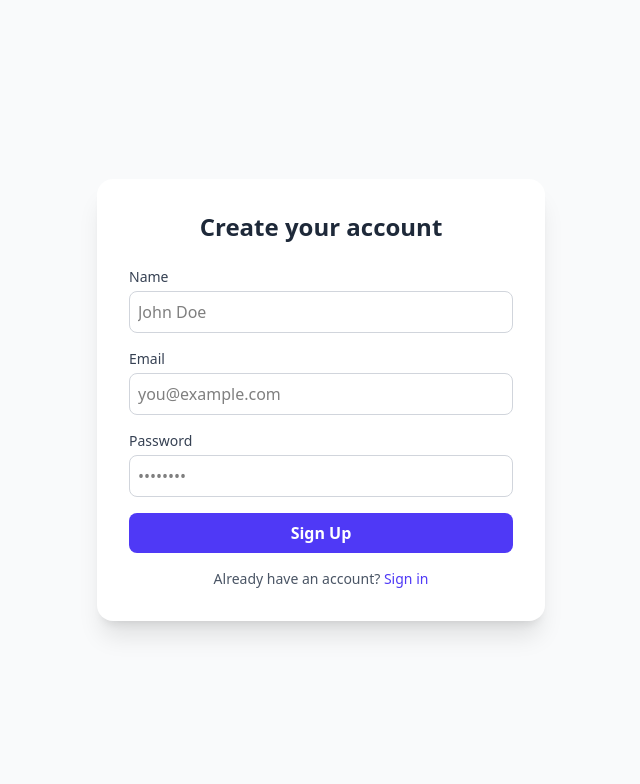
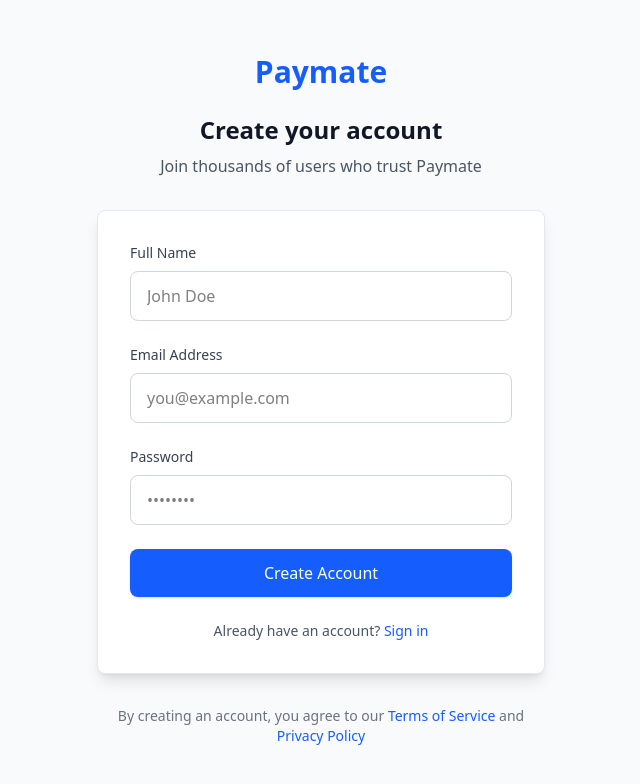
Before and after one commit to amitesh08/Paymate, a React (Vite) app in the folder frontend/: page /signup in a window 1280 px wide. Shown: the top 784 px of the page, without its empty margins (319-959 px from the left). Built offline with nearby package versions, Linux system fonts and the light colour scheme; no server answers.

Commit message:
fix: Signin and Signup page ui revamp , minor ui changes

```diff
--- a/frontend/src/pages/Signin.jsx
+++ b/frontend/src/pages/Signin.jsx
@@ -1,4 +1,4 @@
-import React from "react";
+"use client";
 import { useForm } from "react-hook-form";
 import axios from "axios";
 import toast, { Toaster } from "react-hot-toast";
@@ -11,7 +11,6 @@
     handleSubmit,
     formState: { errors },
   } = useForm();
-
   const { setUser } = useUser();
   const navigate = useNavigate();
 
@@ -22,13 +21,9 @@
         data,
         { withCredentials: true }
       );
-
       const user = res.data.user;
-
       setUser(user);
-
       toast.success("Login successful!");
-
       setTimeout(() => {
         //wait before navigating to dashboard
         navigate("/dashboard");
@@ -40,42 +35,99 @@
 
   return (
     <div className="min-h-screen flex items-center justify-center bg-gray-50 px-4">
-      <Toaster />
-      <div className="w-full max-w-md bg-white shadow-xl rounded-2xl p-8 space-y-6">
-        <h2 className="text-center text-2xl font-semibold text-gray-800">
-          Sign in to <b>Paymate</b>
+      <Toaster
+        position="top-center"
+        toastOptions={{
+          duration: 4000,
+          style: {
+            background: "#fff",
+            color: "#374151",
+            boxShadow:
+              "0 4px 6px -1px rgba(0, 0, 0, 0.1), 0 2px 4px -1px rgba(0, 0, 0, 0.06)",
+            border: "1px solid #e5e7eb",
+            borderRadius: "8px",
+          },
+          success: {
+            iconTheme: {
+              primary: "#10b981",
+              secondary: "#fff",
+            },
+          },
+          error: {
+            iconTheme: {
+              primary: "#ef4444",
+              secondary: "#fff",
+            },
+          },
+        }}
+      />
+
+      <div className="w-full max-w-md">
+        {/* Header */}
+        <div className="text-center mb-8">
+          <div className="mb-6">
+            <span className="text-3xl font-bold text-blue-600">Paymate</span>
+          </div>
+          <h2 className="text-2xl font-bold text-gray-900 mb-2">
+            Welcome back
           </h2>
+          <p className="text-gray-600">Sign in to your account to continue</p>
+        </div>
 
-        <form onSubmit={handleSubmit(onSubmit)} className="space-y-4">
+        {/* Form Card */}
+        <div className="bg-white shadow-lg rounded-lg p-8 border border-gray-200">
+          <form onSubmit={handleSubmit(onSubmit)} className="space-y-6">
             <div>
-            <label className="block text-sm font-medium text-gray-700">
-              Email
+              <label className="block text-sm font-medium text-gray-700 mb-2">
+                Email Address
               </label>
               <input
                 {...register("email", { required: "Email is required" })}
                 type="email"
-              className="mt-1 block w-full border border-gray-300 rounded-lg p-2"
+                className="w-full px-4 py-3 border border-gray-300 rounded-lg focus:ring-2 focus:ring-blue-500 focus:border-blue-500 transition-colors duration-200"
                 placeholder="you@example.com"
               />
               {errors.email && (
-              <p className="text-red-500 text-sm mt-1">
+                <p className="text-red-500 text-sm mt-2 flex items-center">
+                  <svg
+                    className="w-4 h-4 mr-1"
+                    fill="currentColor"
+                    viewBox="0 0 20 20"
+                  >
+                    <path
+                      fillRule="evenodd"
+                      d="M18 10a8 8 0 11-16 0 8 8 0 0116 0zm-7 4a1 1 0 11-2 0 1 1 0 012 0zm-1-9a1 1 0 00-1 1v4a1 1 0 102 0V6a1 1 0 00-1-1z"
+                      clipRule="evenodd"
+                    />
+                  </svg>
                   {errors.email.message}
                 </p>
               )}
             </div>
 
             <div>
-            <label className="block text-sm font-medium text-gray-700">
+              <label className="block text-sm font-medium text-gray-700 mb-2">
                 Password
               </label>
               <input
                 {...register("password", { required: "Password is required" })}
                 type="password"
-              className="mt-1 block w-full border border-gray-300 rounded-lg p-2"
+                className="w-full px-4 py-3 border border-gray-300 rounded-lg focus:ring-2 focus:ring-blue-500 focus:border-blue-500 transition-colors duration-200"
                 placeholder="••••••••"
               />
               {errors.password && (
-              <p className="text-red-500 text-sm mt-1">
+                <p className="text-red-500 text-sm mt-2 flex items-center">
+                  <svg
+                    className="w-4 h-4 mr-1"
+                    fill="currentColor"
+                    viewBox="0 0 20 20"
+                  >
+                    <path
+                      fillRule="evenodd"
+                      d="M18 10a8 8 0 11-16 0 8 8 0 0116 0zm-7 4a1 1 0 11-2 0 1 1 0 012 0zm-1-9a1 1 0 00-1 1v4a1 1 0 102 0V6a1 1 0 00-1-1z"
+                      clipRule="evenodd"
+                    />
+                  </svg>
                   {errors.password.message}
                 </p>
               )}
@@ -83,17 +135,31 @@
 
             <button
               type="submit"
-            className="w-full bg-indigo-600 text-white font-semibold py-2 px-4 rounded-lg hover:bg-indigo-700 transition"
+              className="w-full bg-blue-600 hover:bg-blue-700 text-white font-medium py-3 px-4 rounded-lg shadow-sm hover:shadow-md transition-all duration-300"
             >
               Sign In
             </button>
-          <p className="text-sm text-center text-gray-600">
+
+            <div className="text-center">
+              <p className="text-sm text-gray-600">
                 Don't have an account?{" "}
-            <Link to="/signup" className="text-indigo-600 hover:underline">
+                <Link
+                  to="/signup"
+                  className="font-medium text-blue-600 hover:text-blue-500 transition-colors duration-200"
+                >
                   Create one
                 </Link>
               </p>
+            </div>
           </form>
+        </div>
+
+        {/* Footer */}
+        <div className="text-center mt-8">
+          <p className="text-sm text-gray-500">
+            Secure login powered by Paymate
+          </p>
+        </div>
       </div>
     </div>
   );
--- a/frontend/src/pages/Signup.jsx
+++ b/frontend/src/pages/Signup.jsx
@@ -1,3 +1,4 @@
+"use client";
 import { useForm } from "react-hook-form";
 import useUser from "../hooks/useUser";
 import { Link, useNavigate } from "react-router-dom";
@@ -10,7 +11,6 @@
     handleSubmit,
     formState: { errors },
   } = useForm();
-
   const { setUser } = useUser();
   const navigate = useNavigate();
 
@@ -19,14 +19,13 @@
       const res = await axios.post(
         "http://localhost:8000/api/v1/auth/signup",
         data,
-        { withCredentials: true } //for setting tokens
+        {
+          withCredentials: true, //for setting tokens
+        }
       );
-
       const user = res.data.user;
       setUser(user);
-
       toast.success("Signup successful!");
-
       setTimeout(() => {
         //wait before navigating to dashboard
         navigate("/dashboard");
@@ -40,77 +39,177 @@
       );
     }
   };
+
   return (
     <div className="min-h-screen flex items-center justify-center bg-gray-50 px-4">
-      {" "}
-      <Toaster />
-      <div className="w-full max-w-md bg-white shadow-xl rounded-2xl p-8 space-y-6">
-        {" "}
-        <h2 className="text-center text-2xl font-semibold text-gray-800">
+      <Toaster
+        position="top-center"
+        toastOptions={{
+          duration: 4000,
+          style: {
+            background: "#fff",
+            color: "#374151",
+            boxShadow:
+              "0 4px 6px -1px rgba(0, 0, 0, 0.1), 0 2px 4px -1px rgba(0, 0, 0, 0.06)",
+            border: "1px solid #e5e7eb",
+            borderRadius: "8px",
+          },
+          success: {
+            iconTheme: {
+              primary: "#10b981",
+              secondary: "#fff",
+            },
+          },
+          error: {
+            iconTheme: {
+              primary: "#ef4444",
+              secondary: "#fff",
+            },
+          },
+        }}
+      />
+
+      <div className="w-full max-w-md">
+        {/* Header */}
+        <div className="text-center mb-8">
+          <div className="mb-6">
+            <span className="text-3xl font-bold text-blue-600">Paymate</span>
+          </div>
+          <h2 className="text-2xl font-bold text-gray-900 mb-2">
             Create your account
-        </h2>{" "}
-        <form onSubmit={handleSubmit(onSubmit)} className="space-y-4">
-          {" "}
+          </h2>
+          <p className="text-gray-600">
+            Join thousands of users who trust Paymate
+          </p>
+        </div>
+
+        {/* Form Card */}
+        <div className="bg-white shadow-lg rounded-lg p-8 border border-gray-200">
+          <form onSubmit={handleSubmit(onSubmit)} className="space-y-6">
             <div>
-            <label className="block text-sm font-medium text-gray-700">
-              Name
+              <label className="block text-sm font-medium text-gray-700 mb-2">
+                Full Name
               </label>
               <input
                 {...register("name", { required: "Name is required" })}
                 type="text"
-              className="mt-1 block w-full border border-gray-300 rounded-lg p-2"
+                className="w-full px-4 py-3 border border-gray-300 rounded-lg focus:ring-2 focus:ring-blue-500 focus:border-blue-500 transition-colors duration-200"
                 placeholder="John Doe"
               />
               {errors.name && (
-              <p className="text-red-500 text-sm mt-1">{errors.name.message}</p>
-            )}{" "}
+                <p className="text-red-500 text-sm mt-2 flex items-center">
+                  <svg
+                    className="w-4 h-4 mr-1"
+                    fill="currentColor"
+                    viewBox="0 0 20 20"
+                  >
+                    <path
+                      fillRule="evenodd"
+                      d="M18 10a8 8 0 11-16 0 8 8 0 0116 0zm-7 4a1 1 0 11-2 0 1 1 0 012 0zm-1-9a1 1 0 00-1 1v4a1 1 0 102 0V6a1 1 0 00-1-1z"
+                      clipRule="evenodd"
+                    />
+                  </svg>
+                  {errors.name.message}
+                </p>
+              )}
             </div>
+
             <div>
-            <label className="block text-sm font-medium text-gray-700">
-              Email
+              <label className="block text-sm font-medium text-gray-700 mb-2">
+                Email Address
               </label>
               <input
                 {...register("email", { required: "Email is required" })}
                 type="email"
-              className="mt-1 block w-full border border-gray-300 rounded-lg p-2"
+                className="w-full px-4 py-3 border border-gray-300 rounded-lg focus:ring-2 focus:ring-blue-500 focus:border-blue-500 transition-colors duration-200"
                 placeholder="you@example.com"
               />
               {errors.email && (
-              <p className="text-red-500 text-sm mt-1">
+                <p className="text-red-500 text-sm mt-2 flex items-center">
+                  <svg
+                    className="w-4 h-4 mr-1"
+                    fill="currentColor"
+                    viewBox="0 0 20 20"
+                  >
+                    <path
+                      fillRule="evenodd"
+                      d="M18 10a8 8 0 11-16 0 8 8 0 0116 0zm-7 4a1 1 0 11-2 0 1 1 0 012 0zm-1-9a1 1 0 00-1 1v4a1 1 0 102 0V6a1 1 0 00-1-1z"
+                      clipRule="evenodd"
+                    />
+                  </svg>
                   {errors.email.message}
                 </p>
-            )}{" "}
+              )}
             </div>
+
             <div>
-            <label className="block text-sm font-medium text-gray-700">
+              <label className="block text-sm font-medium text-gray-700 mb-2">
                 Password
               </label>
               <input
                 {...register("password", { required: "Password is required" })}
                 type="password"
-              className="mt-1 block w-full border border-gray-300 rounded-lg p-2"
+                className="w-full px-4 py-3 border border-gray-300 rounded-lg focus:ring-2 focus:ring-blue-500 focus:border-blue-500 transition-colors duration-200"
                 placeholder="••••••••"
               />
               {errors.password && (
-              <p className="text-red-500 text-sm mt-1">
+                <p className="text-red-500 text-sm mt-2 flex items-center">
+                  <svg
+                    className="w-4 h-4 mr-1"
+                    fill="currentColor"
+                    viewBox="0 0 20 20"
+                  >
+                    <path
+                      fillRule="evenodd"
+                      d="M18 10a8 8 0 11-16 0 8 8 0 0116 0zm-7 4a1 1 0 11-2 0 1 1 0 012 0zm-1-9a1 1 0 00-1 1v4a1 1 0 102 0V6a1 1 0 00-1-1z"
+                      clipRule="evenodd"
+                    />
+                  </svg>
                   {errors.password.message}
                 </p>
-            )}{" "}
-            {/* 31 */}
+              )}
             </div>
+
             <button
               type="submit"
-            className="w-full bg-indigo-600 text-white font-semibold py-2 px-4 rounded-lg hover:bg-indigo-700 transition"
+              className="w-full bg-blue-600 hover:bg-blue-700 text-white font-medium py-3 px-4 rounded-lg shadow-sm hover:shadow-md transition-all duration-300"
             >
-            Sign Up
+              Create Account
             </button>
-          <p className="text-sm text-center text-gray-600">
+
+            <div className="text-center">
+              <p className="text-sm text-gray-600">
                 Already have an account?{" "}
-            <Link to="/signin" className="text-indigo-600 hover:underline">
+                <Link
+                  to="/signin"
+                  className="font-medium text-blue-600 hover:text-blue-500 transition-colors duration-200"
+                >
                   Sign in
                 </Link>
               </p>
+            </div>
           </form>
+        </div>
+
+        {/* Footer */}
+        <div className="text-center mt-8">
+          <p className="text-sm text-gray-500">
+            By creating an account, you agree to our{" "}
+            <a
+              href="#"
+              className="text-blue-600 hover:text-blue-500 transition-colors"
+            >
+              Terms of Service
+            </a>{" "}
+            and{" "}
+            <a
+              href="#"
+              className="text-blue-600 hover:text-blue-500 transition-colors"
+            >
+              Privacy Policy
+            </a>
+          </p>
+        </div>
       </div>
     </div>
   );
```
Lines whose indentation alone changed are shown as unchanged.
